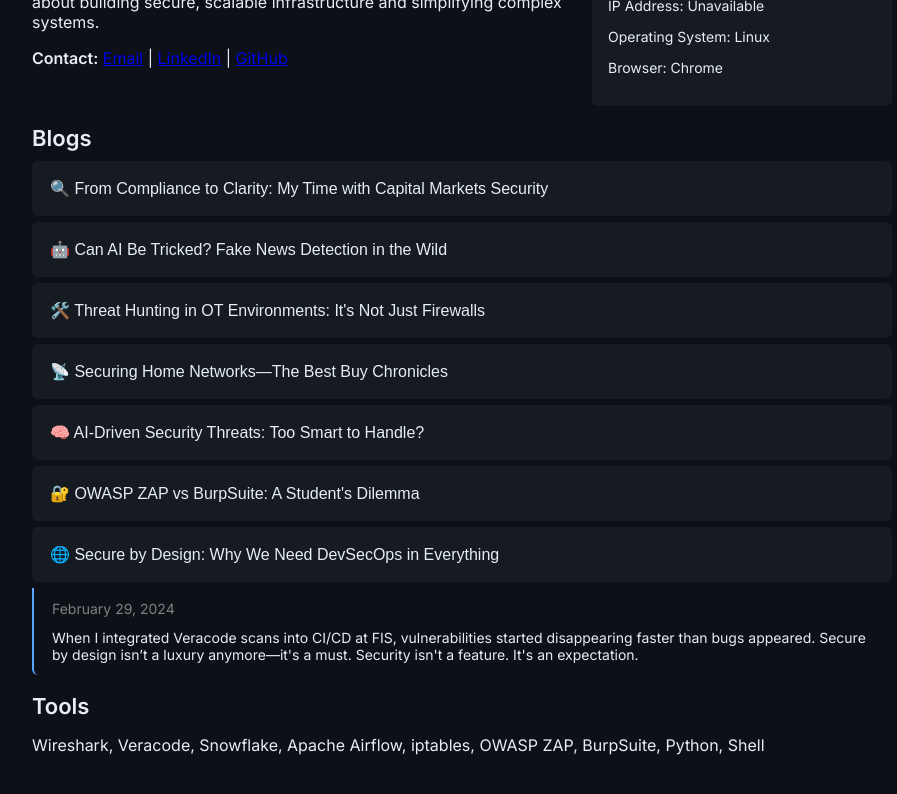
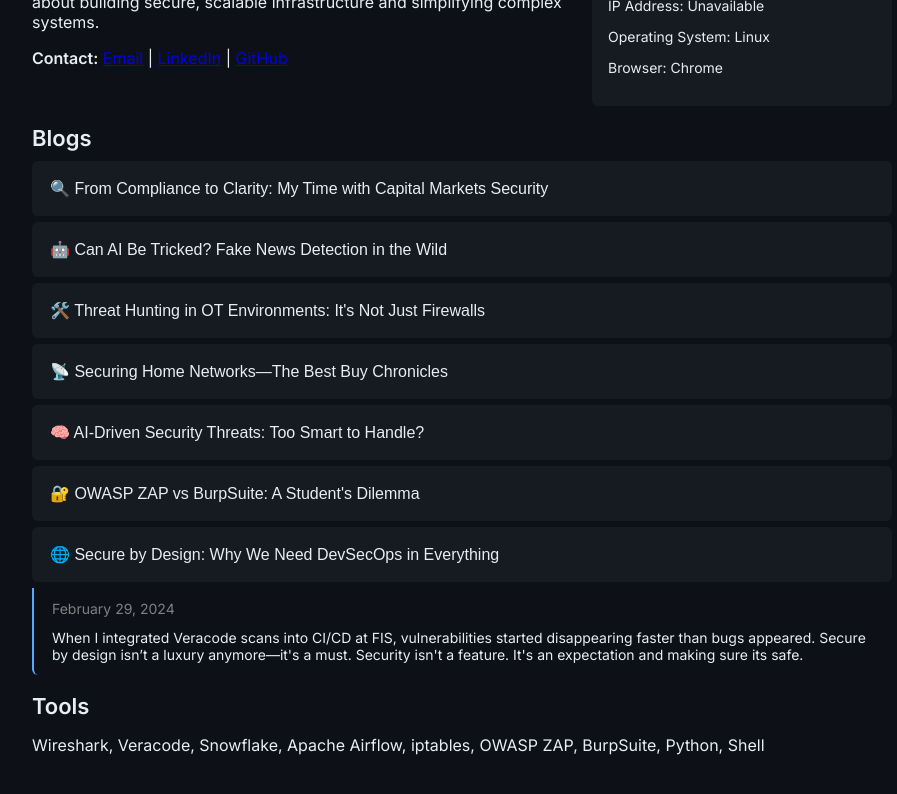
Before and after one commit to hmanshu-p/nullredirect, a plain HTML site: page index.html in a window 1280 px wide. Both pictures are taken after a click on the button "🌐 Secure by Design: Why We Need DevSecOps in Everything". Shown: the part 303-1097 px from the top of the page, without its empty margins (178-1075 px from the left). Drawn offline with Linux system fonts and the light colour scheme; no server answers.

Commit message:
changes added.

```diff
--- a/index.html
+++ b/index.html
@@ -213,7 +213,7 @@
       <button class="accordion">🌐 Secure by Design: Why We Need DevSecOps in Everything</button>
       <div class="panel">
         <p class="blog-date">February 29, 2024</p>
-        <p>When I integrated Veracode scans into CI/CD at FIS, vulnerabilities started disappearing faster than bugs appeared. Secure by design isn’t a luxury anymore—it's a must. Security isn't a feature. It's an expectation.</p>
+        <p>When I integrated Veracode scans into CI/CD at FIS, vulnerabilities started disappearing faster than bugs appeared. Secure by design isn’t a luxury anymore—it's a must. Security isn't a feature. It's an expectation and making sure its safe.</p>
       </div>
     </section>
 
```
